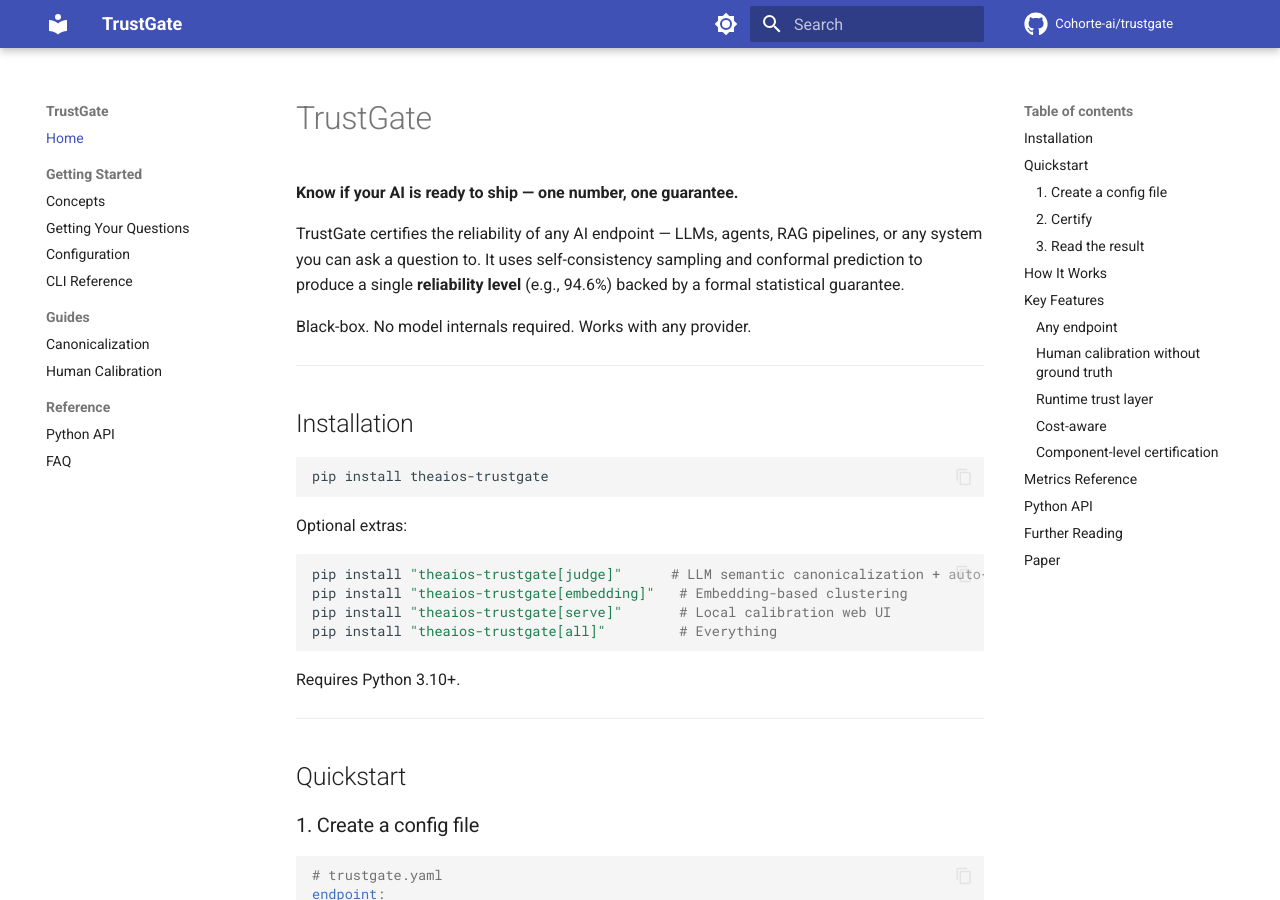
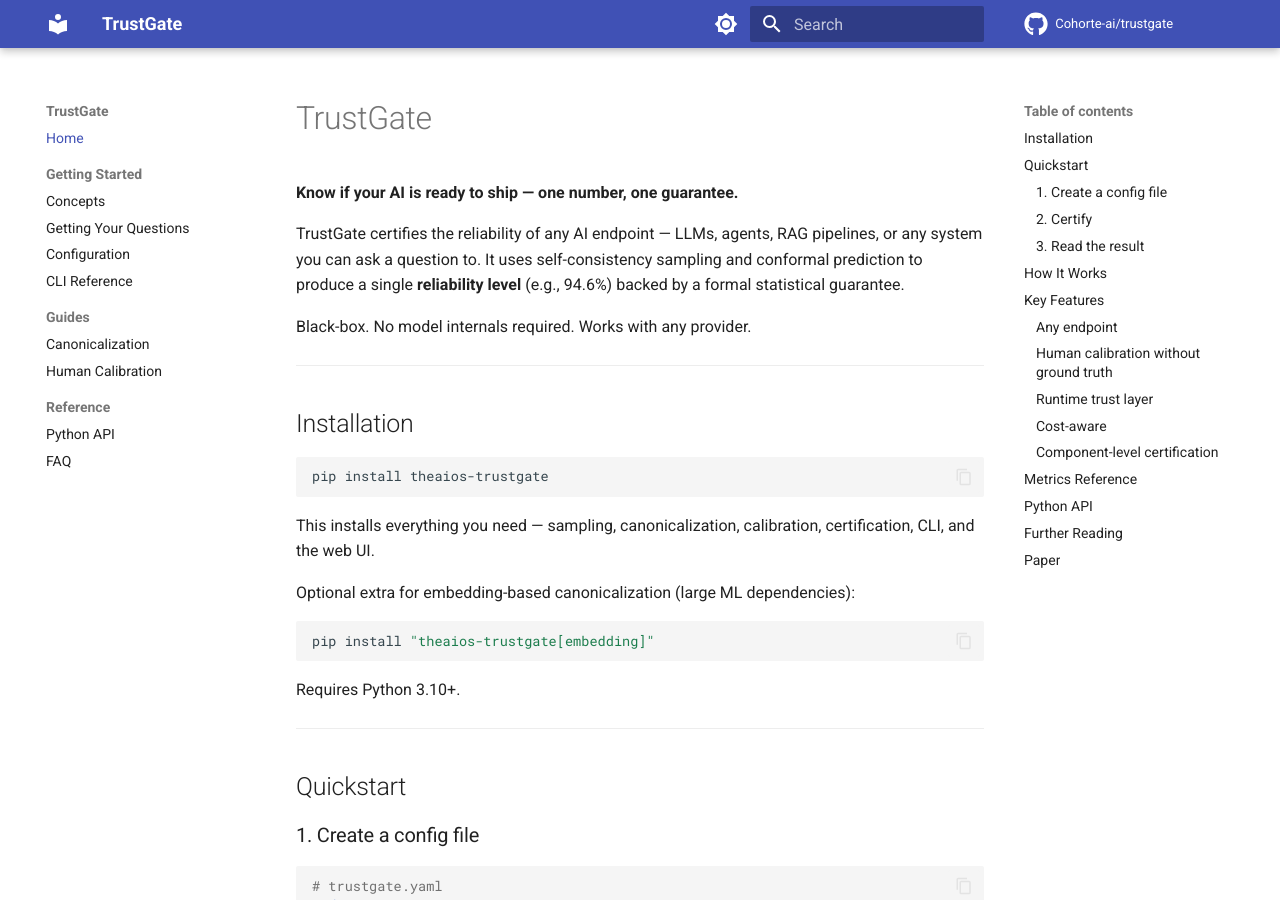
Before and after one commit to Cohorte-ai/trustgate, an MkDocs documentation site: the page built from docs/index.md, in a window 1280 px wide and 900 px high. Built offline with MkDocs 1.6.1 and Material for MkDocs 9.7.7, drawn with Linux system fonts in a browser that asks for light colours; comment, search, counter and statistics services are not loaded.

Commit message:
Move Flask to core deps, remove [judge] extra, simplify install
pip install theaios-trustgate now gets everything:
- Sampling, canonicalization (LLM + all built-in types)
- Calibration (human + auto-judge), certification
- CLI with all commands, web UI for calibration
- No extras needed for the standard workflow

Only [embedding] remains optional (sentence-transformers + hdbscan
are ~500MB — too heavy for core).

Removed the [judge] extra entirely — it installed openai SDK which
was never imported (all API calls use httpx directly).

Co-Authored-By: Claude Opus 4.6 (1M context) <noreply@anthropic.com>

````diff
--- a/docs/index.md
+++ b/docs/index.md
@@ -14,13 +14,12 @@ Black-box. No model internals required. Works with any provider.
 pip install theaios-trustgate
 ```
 
-Optional extras:
+This installs everything you need — sampling, canonicalization, calibration, certification, CLI, and the web UI.
+
+Optional extra for embedding-based canonicalization (large ML dependencies):
 
 ```bash
-pip install "theaios-trustgate[judge]"      # LLM semantic canonicalization + auto-judge
-pip install "theaios-trustgate[embedding]"   # Embedding-based clustering
-pip install "theaios-trustgate[serve]"       # Local calibration web UI
-pip install "theaios-trustgate[all]"         # Everything
+pip install "theaios-trustgate[embedding]"
 ```
 
 Requires Python 3.10+.
--- a/pyproject.toml
+++ b/pyproject.toml
@@ -26,13 +26,11 @@ dependencies = [
     "pyyaml>=6.0",
     "numpy>=1.24",
     "rich>=13.0",
+    "flask>=3.0",
 ]
 
 [project.optional-dependencies]
-serve = ["flask>=3.0"]
-judge = ["openai>=1.0"]
 embedding = ["sentence-transformers>=3.0", "hdbscan>=0.8"]
-all = ["theaios-trustgate[serve,judge,embedding]"]
 dev = ["pytest>=8.0", "ruff>=0.4", "mypy>=1.10", "types-pyyaml>=6.0", "pytest-asyncio>=1.0", "respx>=0.22"]
 
 [project.scripts]
````
Also changed, not shown: docs/canonicalization.md (+1 -10 lines), examples/END_TO_END_TEST.md (+2 -4 lines).
